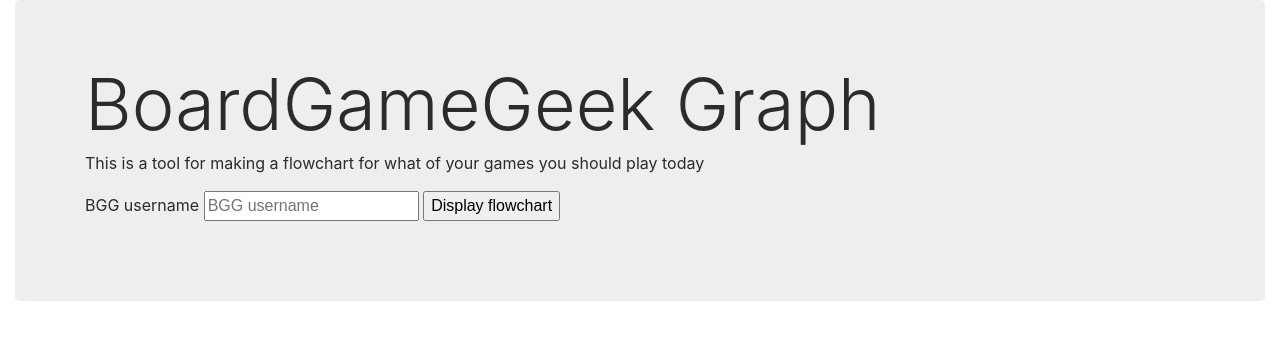
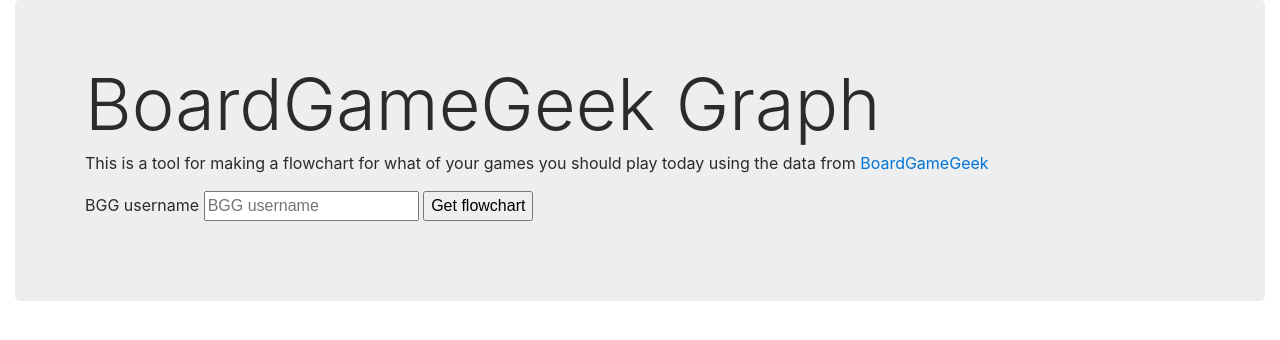
Before and after one commit to palfrey/bgg-graph, a Django app: page / in a window 1280 px wide. Shown: the top 340 px of the page. Run offline with Django 3.2, Linux system fonts and the light colour scheme; parts of the project's set-up code (start-up, migrations or seed data) failed here and were passed over; some libraries are stand-ins or nearby versions.

Commit message:
Tidy up frontpage text

```diff
--- a/graph/templates/index.html
+++ b/graph/templates/index.html
@@ -4,12 +4,12 @@
 <div class="jumbotron">
   <div class="container">
     <h1 class="display-3">BoardGameGeek Graph</h1>
-    <p>This is a tool for making a flowchart for what of your games you should play today</p>
+    <p>This is a tool for making a flowchart for what of your games you should play today using the data from <a href="https://boardgamegeek.com/">BoardGameGeek</a></p>
     <p>
       <form method="POST" action="/lookup/">
         {% csrf_token %}
         BGG username <input type="text" name="username" placeholder="BGG username" />
-        <input type="submit" value="Display flowchart" />
+        <input type="submit" value="Get flowchart" />
       </form>
     </p>
   </div>
```
